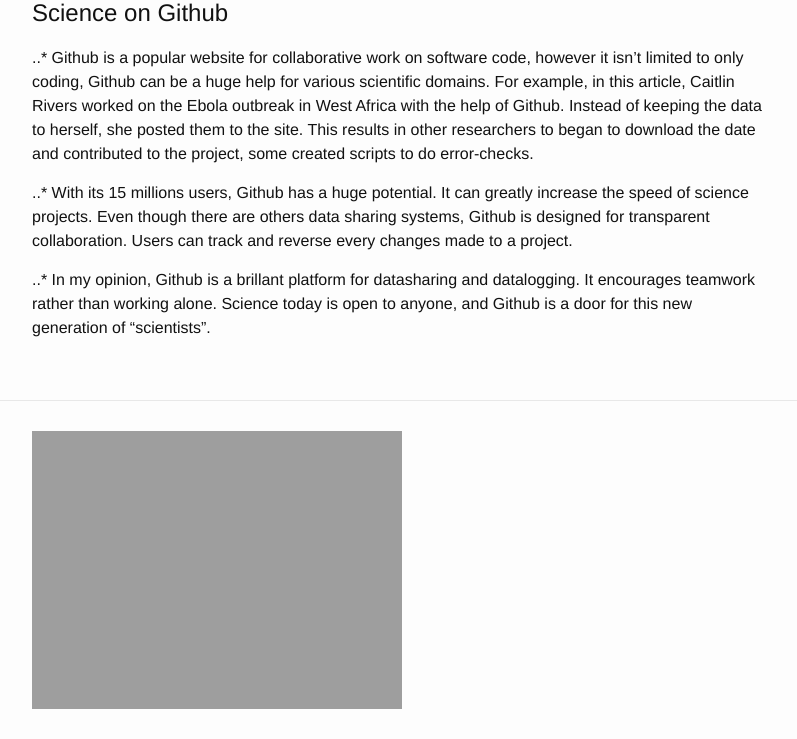
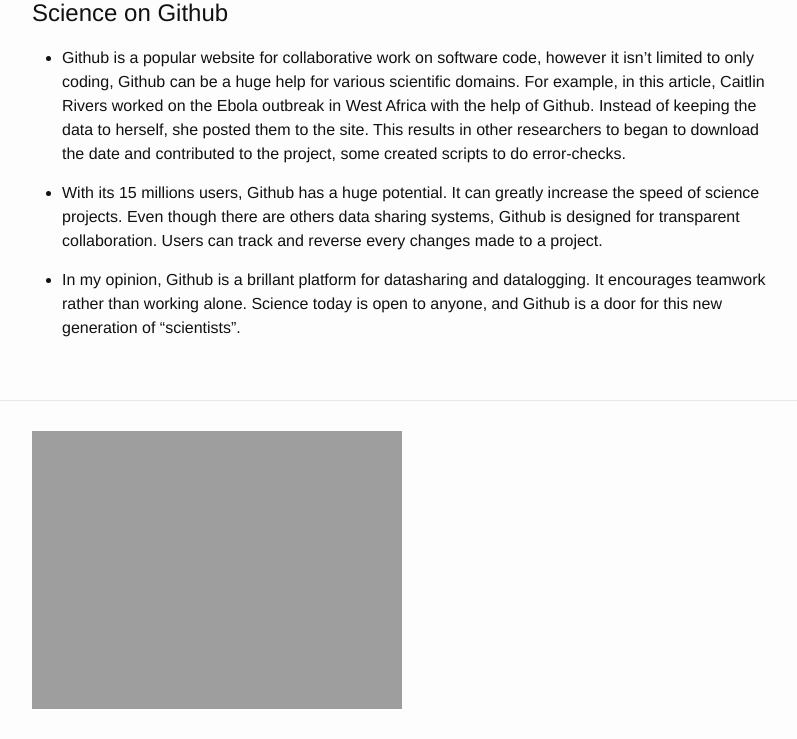
Before and after one commit to wazaahhh/openscience, a Jekyll site: the page built from _posts/2016-10-26-Demodatabase.markdown, in a window 1280 px wide. Shown: the part 520-1259 px from the top of the page, without its empty margins (238-1035 px from the left). Built offline with Jekyll 4.4.1, drawn with Linux system fonts in a browser that asks for light colours.

```diff
--- a/_posts/2016-10-26-Demodatabase.markdown
+++ b/_posts/2016-10-26-Demodatabase.markdown
@@ -10,9 +10,9 @@ author : xbach6
 # Science on Github
 
 
-..*  Github is a popular website for collaborative work on software code, however it isn't limited to only coding, Github can be a huge help for various scientific domains. For example, in this article, Caitlin Rivers worked on the Ebola outbreak in West Africa with the help of Github. Instead of keeping the data to herself, she posted them to the site. This results in other researchers to began to download the date and contributed to the project, some created scripts to do error-checks.
+*  Github is a popular website for collaborative work on software code, however it isn't limited to only coding, Github can be a huge help for various scientific domains. For example, in this article, Caitlin Rivers worked on the Ebola outbreak in West Africa with the help of Github. Instead of keeping the data to herself, she posted them to the site. This results in other researchers to began to download the date and contributed to the project, some created scripts to do error-checks.
 
-..*  With its 15 millions users, Github has a huge potential. It can greatly increase the speed of science projects. Even though there are others data sharing systems, Github is designed for transparent collaboration. Users can track and reverse every changes made to a project.
+*  With its 15 millions users, Github has a huge potential. It can greatly increase the speed of science projects. Even though there are others data sharing systems, Github is designed for transparent collaboration. Users can track and reverse every changes made to a project.
 
-..*  In my opinion, Github is a brillant platform for datasharing and datalogging. It encourages teamwork rather than working alone.
+*  In my opinion, Github is a brillant platform for datasharing and datalogging. It encourages teamwork rather than working alone.
   Science today is open to anyone, and Github is a door for this new generation of "scientists".
```
